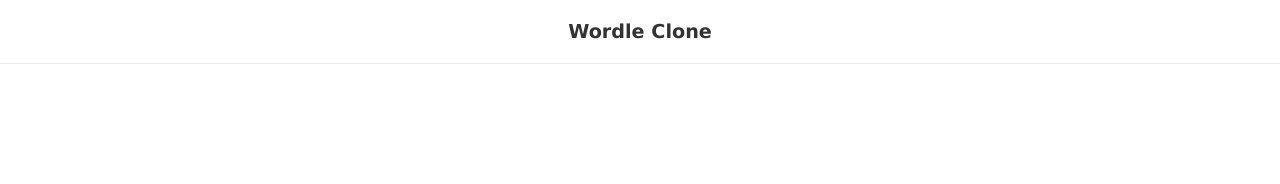
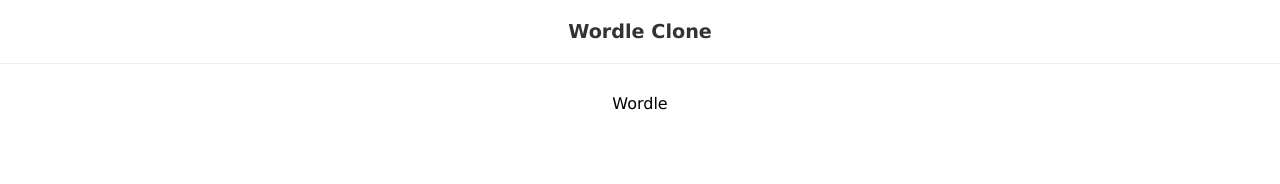
Before and after one commit to harshugpt/Hurdle, a React (Create React App) app: page / in a window 1280 px wide. Shown: the top 184 px of the page. Built offline with nearby package versions, Linux system fonts and the light colour scheme; data requests are answered from the project's data file.

Commit message:
added custom data and created custom wordlehook

```diff
--- a/package.json
+++ b/package.json
@@ -6,6 +6,8 @@
     "@testing-library/jest-dom": "^5.17.0",
     "@testing-library/react": "^13.4.0",
     "@testing-library/user-event": "^13.5.0",
+    "axios": "^1.5.1",
+    "json-server": "^0.17.4",
     "react": "^18.2.0",
     "react-dom": "^18.2.0",
     "react-scripts": "5.0.1",
--- a/src/App.js
+++ b/src/App.js
@@ -1,7 +1,27 @@
+import { useEffect, useState } from "react";
+import axios from "axios";
+import { Wordle } from "./components/Wordle";
+
 function App() {
+  const [solution, setSolution] = useState(null);
+
+  useEffect(() => {
+    /*fetch("http://localhost:3001/solutions")
+      .then((res) => res.json())
+      .then((res) => {
+        console.log(res);
+      });*/
+    axios.get("http://localhost:3001/solutions").then((res) => {
+      const response = res.data;
+      const randomSolution =
+        response[Math.floor(Math.random() * response.length)];
+      setSolution(randomSolution.word);
+    });
+  }, [setSolution]);
   return (
     <div className="App">
       <h1>Wordle Clone</h1>
+      {solution && <Wordle solution={solution} />}
     </div>
   );
 }
--- /dev/null
+++ b/src/components/Wordle.js
@@ -0,0 +1,12 @@
+import React, { useEffect } from "react";
+import useWordle from "../hooks/useWordle";
+
+export const Wordle = ({ solution }) => {
+  const { currentGuess, handleKeyup } = useWordle(solution);
+
+  useEffect(() => {
+    window.addEventListener("keyup", handleKeyup);
+    return () => window.removeEventListener("keyup", handleKeyup);
+  }, [handleKeyup]);
+  return <div>Wordle</div>;
+};
--- /dev/null
+++ b/src/hooks/useWordle.js
@@ -0,0 +1,19 @@
+import React, { useState } from "react";
+
+const useWordle = ({ solution }) => {
+  const [turn, setTurn] = useState(0);
+  const [currentGuess, setCurrentGuess] = useState("");
+  const [guesses, setGuesses] = useState([]);
+  const [history, setHistory] = useState([]);
+  const [isCorrect, setIsCorrect] = useState(false);
+
+  const formatGuess = () => {};
+  const addNewGuess = () => {};
+  const handleKeyup = (e) => {
+    console.log(e);
+  };
+
+  return { turn, currentGuess, guesses, isCorrect, handleKeyup };
+};
+
+export default useWordle;
```
Also changed, not shown: 1 other file (tests, documents, lock files or other folders).
